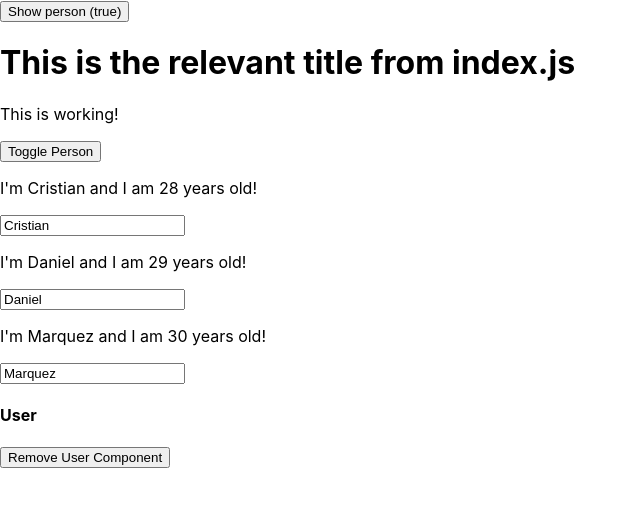
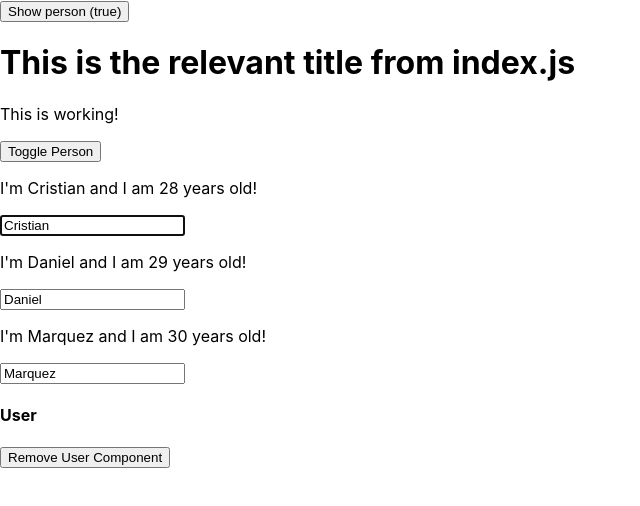
Before and after one commit to xthecapx/react, a React app: page / in a window 1280 px wide. Both pictures are taken after a click on the button "Show person (true)". Shown: the top 506 px of the page, without its empty margins (0-640 px from the left). Built offline with nearby package versions, Linux system fonts and the light colour scheme.

Commit message:
Using ref to element

```diff
--- a/src/components/Persons/Person/Person.js
+++ b/src/components/Persons/Person/Person.js
@@ -16,6 +16,10 @@ class Person extends React.Component {
 
   componentDidMount() {
     console.log('[Person.js] Inside componentDidMount');
+
+    if (this.props.position === 0) {
+      this.inputElement.focus();
+    }
   }
 
   render() {
@@ -26,7 +30,14 @@ class Person extends React.Component {
           I'm {this.props.name} and I am {this.props.age} years old!
         </p>
         <p>{this.props.children}</p>
-        <input type='text' onChange={this.props.changed} value={this.props.name} />
+        <input
+          ref={inp => {
+            this.inputElement = inp;
+          }}
+          type='text'
+          onChange={this.props.changed}
+          value={this.props.name}
+        />
       </>
     );
 
--- a/src/components/Persons/Persons.js
+++ b/src/components/Persons/Persons.js
@@ -43,6 +43,7 @@ class Persons extends PureComponent {
         <Person
           key={person.id}
           click={() => this.props.clicked(index)}
+          position={index}
           name={person.name}
           age={person.age}
           changed={event => this.props.changed(event, person.id)}
```
